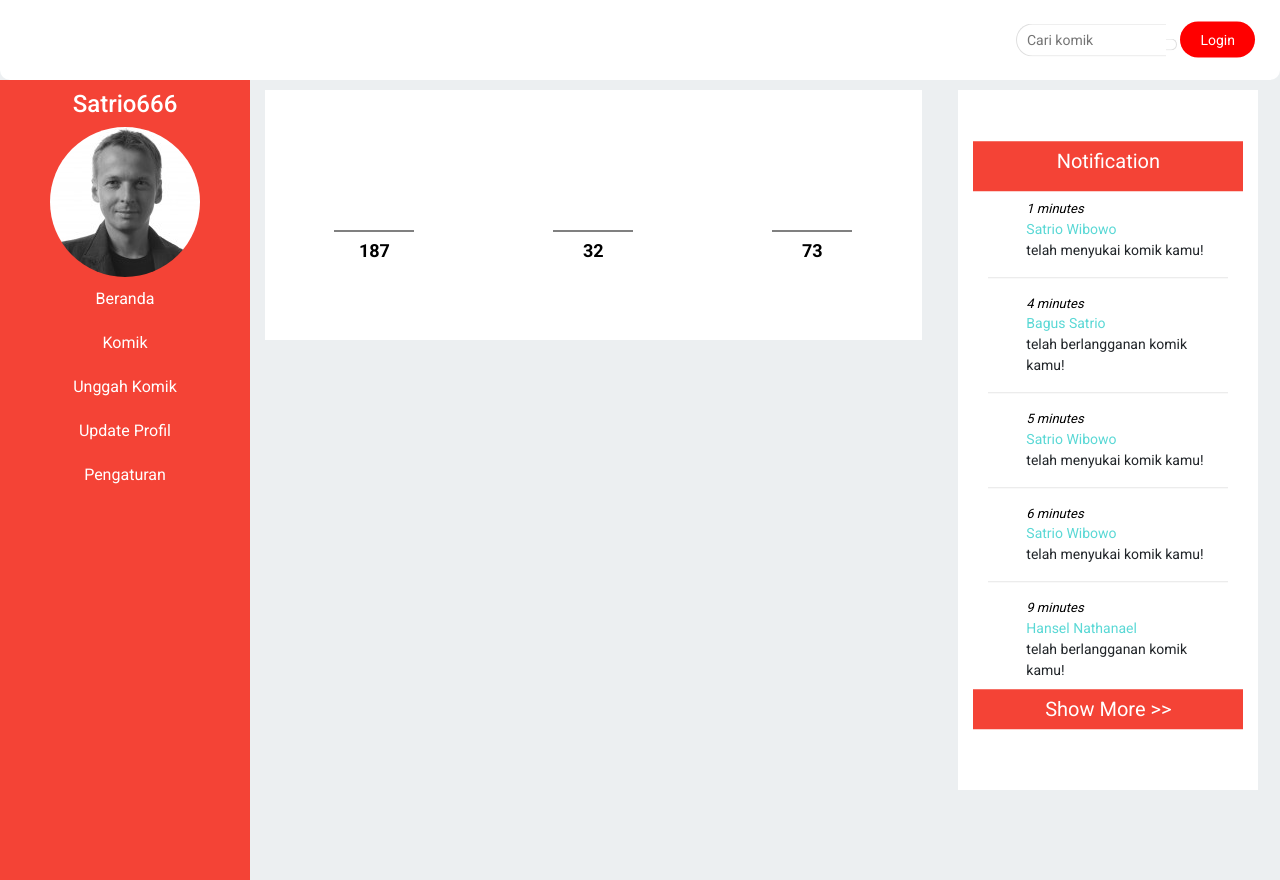
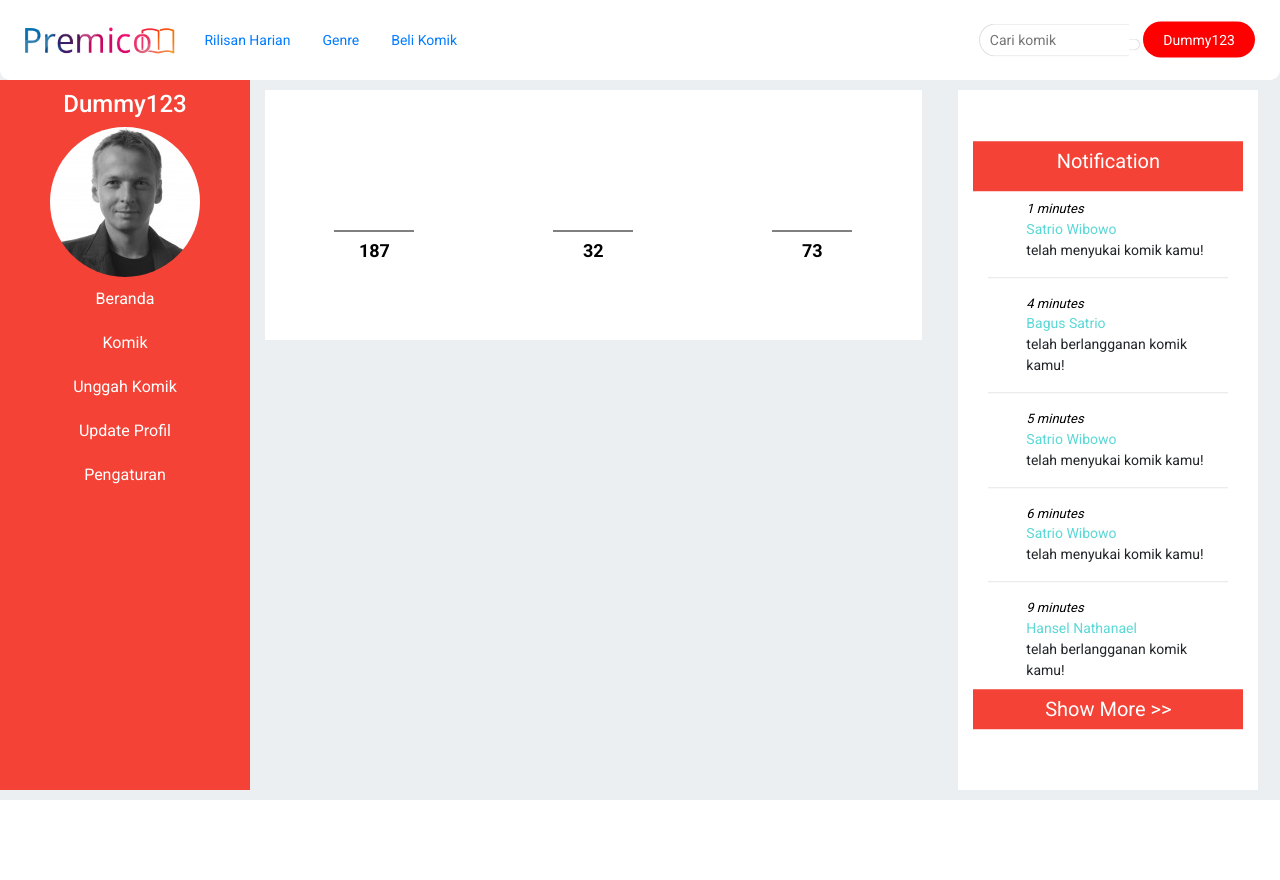
Before and after one commit to Hanselnp/TubesWebPro, a CodeIgniter app: page /database/index.php/adminpage/index in a window 1280 px wide. After the commit the page ends 800 px from the top, so only its background shows below. Run offline with CodeIgniter, Linux system fonts and the light colour scheme.

Commit message:
Minor Admin Page Update

```diff
--- a/application/views/adminpage.php
+++ b/application/views/adminpage.php
@@ -4,6 +4,7 @@
 	<title> Profile Page</title>
 	<link href="https://maxcdn.bootstrapcdn.com/bootstrap/4.0.0/css/bootstrap.min.css" rel="stylesheet">
 	<link href="../resources/css/adminpage.css" rel="stylesheet">
+	<link href="../resources/css/main.css" rel="stylesheet">
 	<script src="../resources/js/fontawesome.js"></script>
 	<script src="https://code.jquery.com/jquery-3.3.1.min.js" integrity="sha256-FgpCb/KJQlLNfOu91ta32o/NMZxltwRo8QtmkMRdAu8=" crossorigin="anonymous"></script>
 </head>
@@ -12,9 +13,9 @@
       <div class="container-fluid">
         <div class="col-xs-9 header-container">
           <div class="pull-left">
-            <!-- <div class="logo">
-              <img src="#">
-            </div> -->
+						<div class="logo">
+		          <a href="../home"><img src="../resources/images/logo.png"></a>
+		        </div>
             <div class="menu">
               <ul class="nav">
                 <li class="nav-item">
@@ -36,7 +37,7 @@
 							</form>
             </div>
             <div class="login">
-              <a onclick="" href="#">Login</a>
+              <a onclick="" href="#">Dummy123</a>
             </div>
           </div>
         </div>
@@ -47,7 +48,7 @@
     	<nav id="sidebar" class="mCustomScrollbar _mCS_1 mCS-autohide" style="overflow: visible;">
     		<div class="sidebar-inner-container">
     			<div class="sidebar-header">
-    				<h4>Satrio666</h4>
+    				<h4>Dummy123</h4>
     				<!-- put your images profile here -->
     				<img src="../resources/images/samplephoto.jpg">
     			</div>
--- a/resources/css/adminpage.css
+++ b/resources/css/adminpage.css
@@ -1,91 +1,3 @@
-@import url('https://fonts.googleapis.com/css?family=Roboto:300,400,500,700');
-
-body {
-  font-family: "Roboto", sans-serif;
-  background: #eceff1;
-}
-
-header {
-  z-index: 1;
-  position: relative;
-}
-
-header .container-fluid {
-  background: white;
-  border-radius: 0 0 10px 10px;
-}
-
-header .header-container {
-  height: 80px;
-  margin: 0 auto;
-  position: relative;
-  font-size: 14px;
-}
-
-header .container-fluid .pull-left {
-  float: left;
-  position: absolute;
-  top: 50%;
-  left: 10px;
-  transform: translateY(-50%);
-}
-
-header .container-fluid .logo {
-  margin-right: 10px;
-}
-
-header .container-fluid .logo img {
-  height: 60px;
-  width: 100px;
-}
-
-header .container-fluid .pull-right {
-  float: right;
-  position: absolute;
-  top: 50%;
-  right: 10px;
-  transform: translateY(-50%);
-}
-
-header .container-fluid .search input {
-  padding: 5px 5px 5px 10px;
-  border: 1px solid #dfdfdf;
-  border-right: 0;
-  border-radius: 25px 0 0 25px;
-  margin: 0;
-  width: 150px;
-}
-
-header .container-fluid .search input:focus {
-  outline: none !important;
-}
-
-header .container-fluid .login a {
-  background: red;
-  padding: 10px 20px;
-  border-radius: 25px;
-  color: #fff;
-  text-decoration: none;
-}
-
-header .container-fluid .login a:hover {
-  background: blue;
-}
-
-header .container-fluid .search-button {
-  border: 1px solid #dfdfdf;
-  border-left: 0;
-  padding: 5px 10px 5px 0;
-  margin: 0;
-  border-radius: 0 25px 25px 0;
-  background: #fff;
-}
-
-header .container-fluid .pull-left div,
-header .container-fluid .pull-right div {
-  display: inline-block;
-}
-
 .wrapper{
   display: flex;
 }
@@ -93,7 +5,6 @@ header .container-fluid .pull-right div {
 #sidebar{
   min-width: 250px;
   max-width: 250px;
-  height: 100vh;
   width: 250px;
   z-index: 999;
   background-color: #f44336;
@@ -102,11 +13,11 @@ header .container-fluid .pull-right div {
   padding-left: 0px;
 }
 
-ul li a{
-  color: white;
+#sidebar ul li a {
+  color: #fff;
 }
 
-ul li a:hover{
+#sidebar ul li a:hover {
   color: #D9D0CD;
   text-decoration: none;
 }
```
